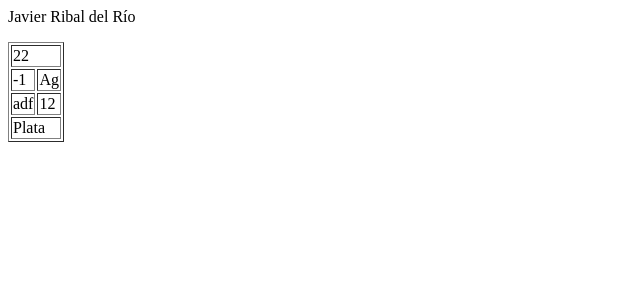
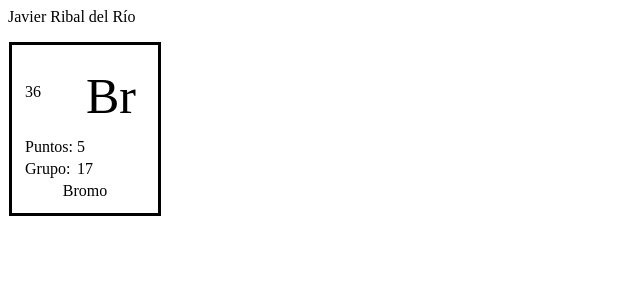
Before and after one commit to JavierRibaldelRio/Formulacion, a PHP site: page / in a window 1280 px wide. Shown: the top 300 px of the page, without its empty margins (0-640 px from the left). Run offline with PHP 8.4, Linux system fonts and the light colour scheme.

Commit message:
He creado el componente de react de banca

```diff
--- a/Hojas_de_Estilo/elementos.css
+++ b/Hojas_de_Estilo/elementos.css
@@ -1,4 +1,8 @@
 .Numero_Atomico{
+
+    text-align: left;
+
+    margin: 1;
 
 
 
@@ -6,26 +10,55 @@
 
 .Nombre{
 
+    text-align: center;
+    margin: 1;
 
 }
 
 .Valencias{
+
+    text-align: left;
+    margin: 1;
 
 
 }
 
 .Simbolo_Quimico{
 
+    text-align: center;
+
+
+    font-size: 50;
+
+    padding: 10;
+
+    margin: 1;
+
+
 
 }
 
 .Puntos{
+
+    text-align: left;
+    margin: 1;
 
 
 }
 
 .Grupo{
 
+    text-align: right;
 
+    margin: 1;
 
 }
+.Tabla_Elementos{
+
+    border: solid black;
+
+    padding: 10px;
+
+    margin: 1;
+
+}
--- /dev/null
+++ b/Scripts/React/BancaElementos.js
@@ -0,0 +1,32 @@
+class Banca extends React.Component {
+
+    constructor(props) {
+
+        super(props);
+
+
+    }
+
+    render() {
+
+        return (
+
+            <div>
+
+                {/* Pasa las propiedades a los elementos que crean las tarjetas */}
+
+                <ElementoReact
+                    z={elementosDisponibles[0].z}
+                    nombre={elementosDisponibles[0].nombre}
+                    v={elementosDisponibles[0].v}
+                    sq={elementosDisponibles[0].sq}
+                    puntos={elementosDisponibles[0].puntos}
+                    grupo={elementosDisponibles[0].grupo}
+                ></ElementoReact>
+
+            </div>
+
+        )
+
+    }
+}
--- a/Scripts/React/ElementoReact.js
+++ b/Scripts/React/ElementoReact.js
@@ -6,7 +6,6 @@ class ElementoReact extends React.Component {
     constructor(props) {
 
         super(props);
-
 
     }
 
@@ -18,15 +17,19 @@ class ElementoReact extends React.Component {
         return (
             <div>
 
-                <table border="black">
+                <table className="Tabla_Elementos" >
 
                     <tbody>
 
                         {/*Número Atomico*/}
-                        <tr>
+                        <tr className="Numero_Atomico">
 
-                            <td colSpan="2">
-                                22
+                            <td>
+                                {this.props.z}
+                            </td>
+
+                            <td rowSpan="2" colSpan="3" className="Simbolo_Quimico">
+                                {this.props.sq}
                             </td>
 
                         </tr>
@@ -35,38 +38,35 @@ class ElementoReact extends React.Component {
 
 
                             {/* Contenedor de Valencias */}
-                            <td>
+                            <td className="Valencias">
 
-                                -1
-
+                                {this.props.valencias}
                             </td>
-
-                            {/* Simbolo Químico */}
-
-                            <td>
-                                Ag
-                            </td>
-
-
                         </tr>
 
                         <tr>
 
                             {/* Puntos */}
 
-                            <td>adf</td>
 
-                            {/*Grupo*/}
 
-                            <td>12</td>
+                            <td className="Puntos">Puntos:</td>
 
+                            <td className="Puntos">{this.props.puntos}</td>
+
+                        </tr>
+
+                        <tr>
+                            <td className="Grupos">Grupo: </td>
+
+                            <td className="Grupos">{this.props.grupo}</td>
                         </tr>
 
                         <tr>
 
                             {/*Nombre del Elemento*/}
 
-                            <td colSpan="2">Plata</td>
+                            <td colSpan="4" className="Nombre">{this.props.nombre}</td>
 
                         </tr>
 
--- a/Scripts/React/mostrar.jsx
+++ b/Scripts/React/mostrar.jsx
@@ -3,7 +3,8 @@ ReactDOM.render(
 
     <p>Javier Ribal del Río</p>
 
-    <ElementoReact></ElementoReact>
+    <Banca></Banca>
+
 
   </div>,
   document.getElementById('container')
--- a/index.html
+++ b/index.html
@@ -3,6 +3,12 @@
 <head>
     <title>Formulación Inorgánica</title>
     <meta content="">
+
+    <!--Hojas de estilo-->
+
+    <link rel="stylesheet"
+          type="text/css"
+          href="/Hojas_de_Estilo/elementos.css" />
 
     <!--Scripts React-->
     <script src="https://unpkg.com/react@17/umd/react.development.js"></script>
@@ -23,6 +29,8 @@
 
     <script src="Scripts/React/ElementoReact.js" type="text/jsx"></script>
 
+    <script src="Scripts/React/BancaElementos.js" type="text/jsx"></script>
+
     <style></style>
 </head>
 
```
Also changed, not shown: 1 other file.
